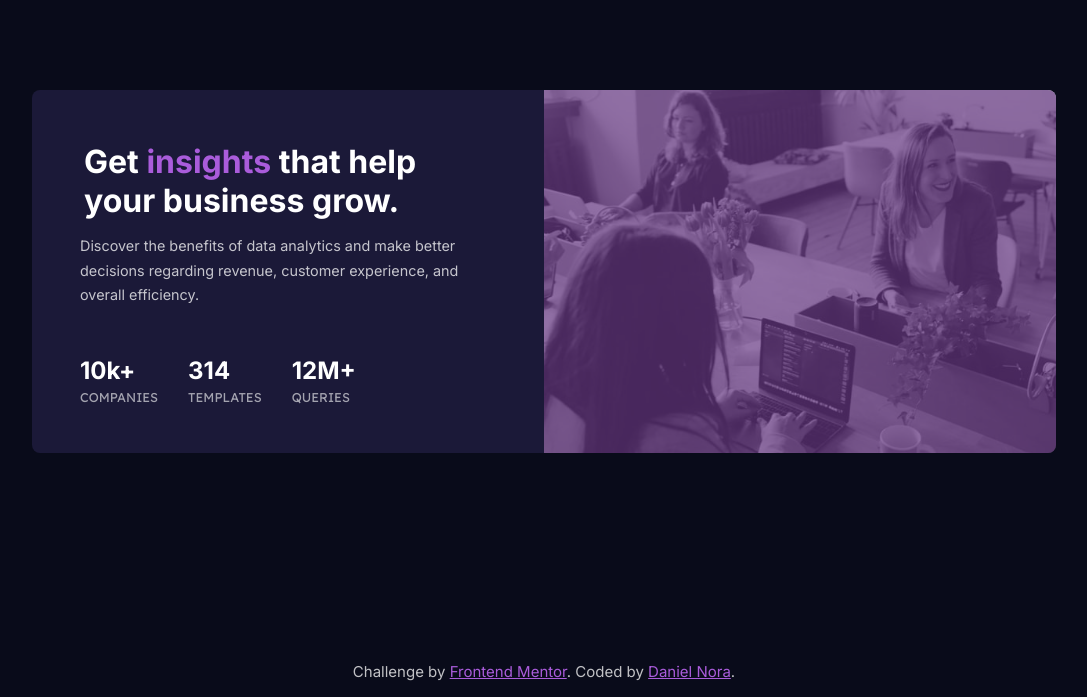
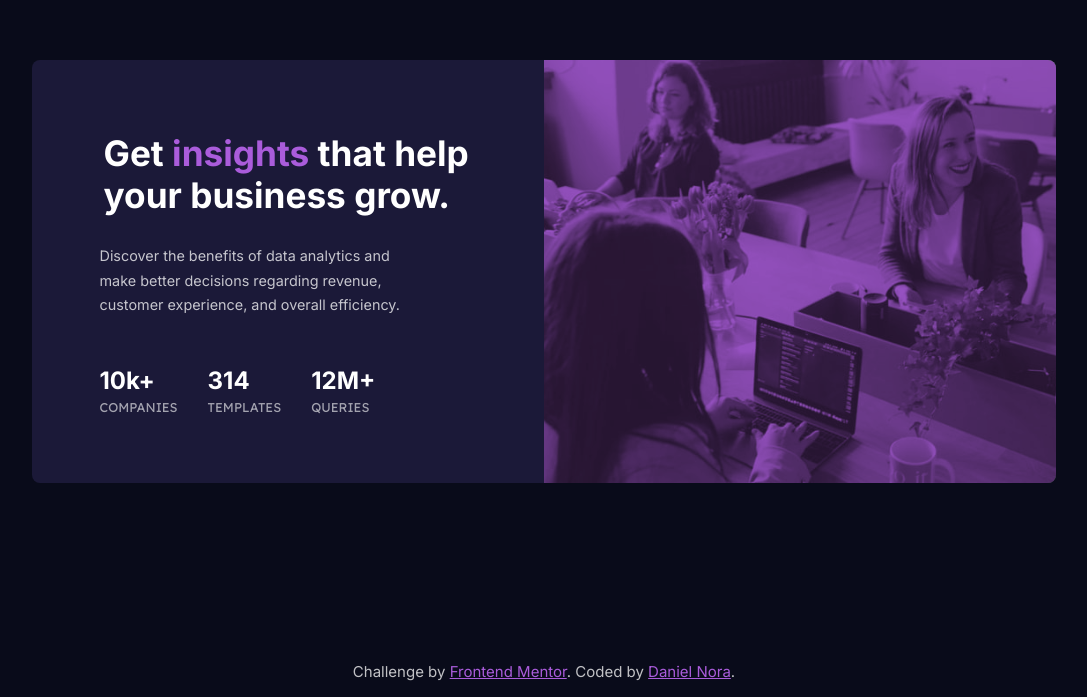
Before and after one commit to dncdn/fm, a plain HTML site: page stats-preview-card-component/index.html in a window 1280 px wide. Shown: the part 103-800 px from the top of the page, without its empty margins (96-1183 px from the left). Drawn offline with Linux system fonts and the light colour scheme.

Commit message:
Update stats preview styles

```diff
--- a/stats-preview-card-component/css/styles.css
+++ b/stats-preview-card-component/css/styles.css
@@ -47,6 +47,7 @@ a {
   height: 100%;
   object-fit: cover;
   object-position: top center;
+  filter: contrast(0.6);
   border-top-left-radius: var(--radius);
   border-top-right-radius: var(--radius);
 }
@@ -58,9 +59,10 @@ a {
   border-top-left-radius: var(--radius);
   border-top-right-radius: var(--radius);
   inset: 0;
-  opacity: 0.7;
-  filter: brightness(0.6);
+  opacity: 1;
+  filter: brightness(1.1);
   background: var(--violet-400);
+  mix-blend-mode: multiply;
 }
 
 .stats-preview__content {
@@ -128,9 +130,9 @@ a {
   padding: 1rem;
 }
 
-@media screen and (min-width: 56rem) {
+@media screen and (min-width: 56em) {
   .stats-preview {
-    max-width: 80vw;
+    max-width: min(80vw, 70em);
     grid-template-areas: "content banner";
     grid-template-columns: 1fr 1fr;
     --radius: 0.5rem;
@@ -150,11 +152,15 @@ a {
     object-fit: cover;
   }
   .stats-preview__content {
-    padding: 3rem;
+    padding: 4.5em;
     text-align: initial;
   }
   .stats-preview__title {
-    font-size: 2rem;
+    font-size: 2.2rem;
+  }
+  .stats-preview__description {
+    margin-top: 2em;
+    max-width: 85%;
   }
   .stats-preview__statistics {
     flex-direction: row;
```
